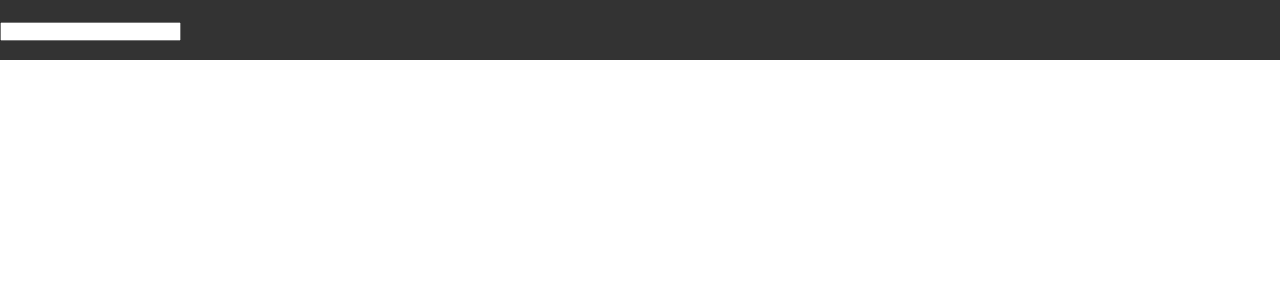
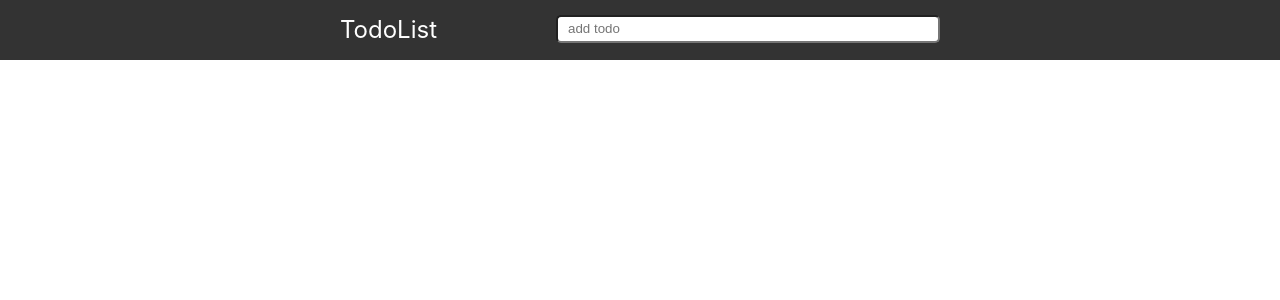
Before and after one commit to biaodigit/react-jest, a React app: page / in a window 1280 px wide. Shown: the top 300 px of the page. Built offline with nearby package versions, Linux system fonts and the light colour scheme.

Commit message:
feat:head snapshot

```diff
--- a/src/container/TodoList/components/Header.js
+++ b/src/container/TodoList/components/Header.js
@@ -1,4 +1,5 @@
 import React, { Component } from 'react';
+import '../style.css'
 
 class Header extends Component {
   constructor(props) {
@@ -13,9 +14,9 @@ class Header extends Component {
   }
 
   handleInputKeyup = (e) => {
-    if(e.keyCode === 13 && this.state.value){
+    if (e.keyCode === 13 && this.state.value) {
       this.props.addUndoItem(this.state.value)
-      this.setState({value:''})
+      this.setState({ value: '' })
     }
   }
 
@@ -23,13 +24,19 @@ class Header extends Component {
     const { value } = this.state
     return (
       <div className="header">
+        <div className="header-content">
+          TodoList
           <input
+            className="header-input"
+            placeholder="add todo"
             data-test="input"
             value={value}
             onChange={this.handleInputChange}
             onKeyUp={this.handleInputKeyup}
           />
         </div>
+
+      </div>
     )
   }
 }
```
Also changed, not shown: 2 other files (tests, documents, lock files or other folders). Lines whose indentation alone changed are shown as unchanged.
